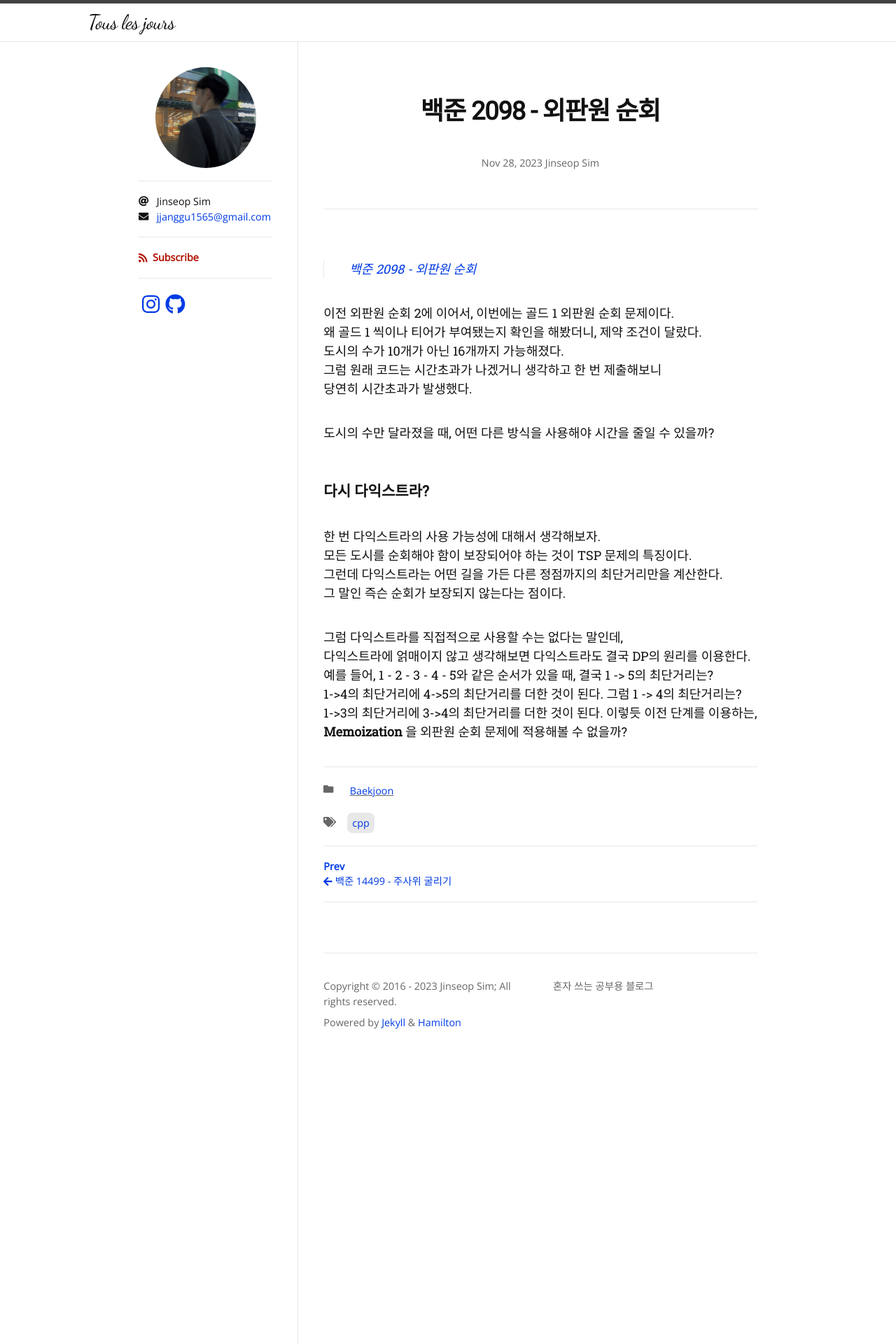
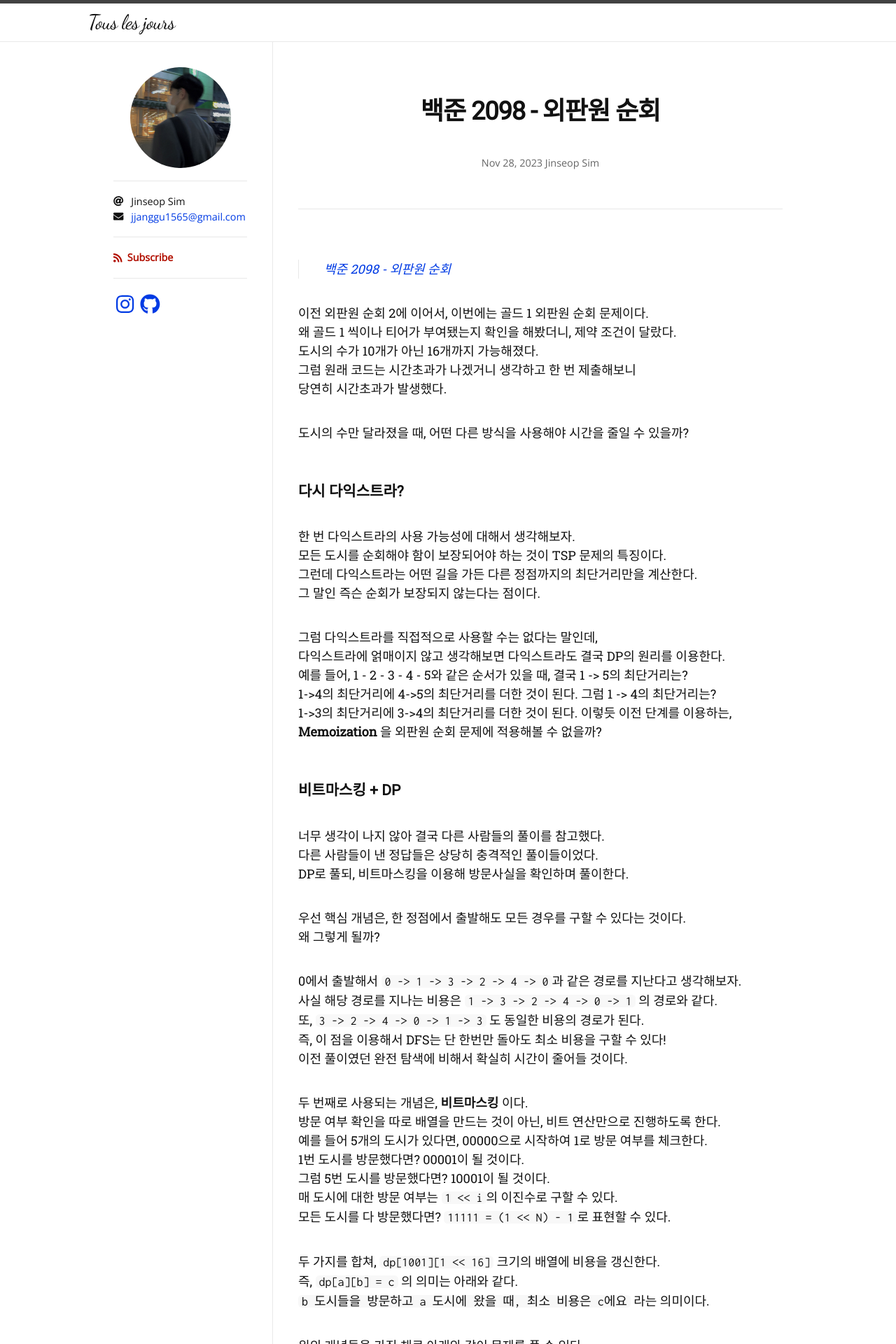
Before and after one commit to Jinseop-Sim/Jinseop-Sim.github.io, a Jekyll site: the page built from _posts/2023-11-28-bj-2098.md, in a window 1280 px wide. Shown: the top 1920 px of the page at 70% size. Built offline with Jekyll 4.4.1, drawn with Linux system fonts in a browser that asks for light colours; nearby versions of some CDN libraries; some web fonts are replaced; some of the changed text lies outside the part shown.

Commit message:
글 수정

````diff
--- a/_posts/2023-11-28-bj-2098.md
+++ b/_posts/2023-11-28-bj-2098.md
@@ -28,3 +28,78 @@
 1->4의 최단거리에 4->5의 최단거리를 더한 것이 된다. 그럼 1 -> 4의 최단거리는?
 1->3의 최단거리에 3->4의 최단거리를 더한 것이 된다. 이렇듯 이전 단계를 이용하는,
 __Memoization__ 을 외판원 순회 문제에 적용해볼 수 없을까?
+
+### 비트마스킹 + DP
+너무 생각이 나지 않아 결국 다른 사람들의 풀이를 참고했다.
+다른 사람들이 낸 정답들은 상당히 충격적인 풀이들이었다.
+DP로 풀되, 비트마스킹을 이용해 방문사실을 확인하며 풀이한다.
+
+우선 핵심 개념은, 한 정점에서 출발해도 모든 경우를 구할 수 있다는 것이다.
+왜 그렇게 될까?
+
+0에서 출발해서 ```0 -> 1 -> 3 -> 2 -> 4 -> 0```과 같은 경로를 지난다고 생각해보자.
+사실 해당 경로를 지나는 비용은 ```1 -> 3 -> 2 -> 4 -> 0 -> 1``` 의 경로와 같다.
+또, ``` 3 -> 2 -> 4 -> 0 -> 1 -> 3``` 도 동일한 비용의 경로가 된다.
+즉, 이 점을 이용해서 DFS는 단 한번만 돌아도 최소 비용을 구할 수 있다!
+이전 풀이였던 완전 탐색에 비해서 확실히 시간이 줄어들 것이다.
+
+두 번째로 사용되는 개념은, __비트마스킹__ 이다.
+방문 여부 확인을 따로 배열을 만드는 것이 아닌, 비트 연산만으로 진행하도록 한다.
+예를 들어 5개의 도시가 있다면, 00000으로 시작하여 1로 방문 여부를 체크한다.
+1번 도시를 방문했다면? 00001이 될 것이다.
+그럼 5번 도시를 방문했다면? 10001이 될 것이다.
+매 도시에 대한 방문 여부는 ```1 << i```의 이진수로 구할 수 있다.
+모든 도시를 다 방문했다면? ```11111 = (1 << N) - 1```로 표현할 수 있다.
+
+두 가지를 합쳐, ```dp[1001][1 << 16]``` 크기의 배열에 비용을 갱신한다.
+즉, ```dp[a][b] = c``` 의 의미는 아래와 같다.
+```b 도시들을 방문하고 a 도시에 왔을 때, 최소 비용은 c에요``` 라는 의미이다.
+
+위의 개념들을 가진 채로 아래와 같이 문제를 풀 수 있다.
+{% highlight cpp %}
+int num = 0, graph[16][16];
+int dp[16][1 << 16];
+int dfs(int curr, int visit) {
+    if (visit == (1 << num) - 1) {
+    // 모든 도시를 다 방문했다면?
+        if (graph[curr][0] == 0)
+            return INF;
+        // 출발지를 의미하는데, 출발지가 0이라면 갈 수 없는 곳이다.
+        // INF를 반환
+        return graph[curr][0];
+        // 출발지가 갈 수 있는 위치라면, 출발 지점까지의 비용 반환
+    }
+
+    if (dp[curr][visit] != -1)
+        return dp[curr][visit];
+    // -1로 처음에 초기화를 했었다.
+    // -1이 아니라는 것은, 이미 탐색한 상태라는 것!
+    // 해당 상태에서의 최소 비용을 반환한다.
+
+    dp[curr][visit] = INF;
+    // -1이라는 것은, 아직 탐색하지 않은 지점이라는 것
+    // 비용 갱신을 위해 INF로 갱신한다.
+
+    for (int i = 0; i < num; i++) {
+        if (graph[curr][i] != 0 && ((visit & (1 << i)) != (1 << i)))
+        // 탐색을 진행하는 경우는, 해당 도시로 가는 길이 있어야 한다.
+        // 또한 방문하지 않은 도시여야 하기 때문에 우측과 같은 비트 연산을 진행한다.
+        // visit & (1 << i)를 했을 때, 방문하지 않은 도시라면 0으로 바뀌게 된다.
+        // 따라서 1 << i와 형태가 반드시 달라질 것!
+            dp[curr][visit] = min(dp[curr][visit], graph[curr][i] + dfs(i, visit | 1 << i));
+        // 배열에는 방문한 도시 상태에 대하여, 현재 도시까지의 거리를 갱신한다.
+        // 재귀를 통해 도시를 모두 방문할 수 있도록 한다.
+        // i와 visit | 1 << i를 넘긴다는 말은, 다음 도시와 그 도시를 방문한 상태를 넘기는 것이다.
+    }
+
+    return dp[curr][visit];
+    // 모든 도시를 탐색한 뒤, 현재 상태에서의 비용을 반환한다.
+}
+{% endhighlight %}
+
+이런 문제처럼 아예 새로운 개념을 만나게 되면 굉장히 당황스럽다.
+사실 문제를 완전히 이해하고 푼 상태도 아니다. 풀이가 너무 어렵다.
+평범하게 생각하는 사람의 입장에서, 매우 생각해내기 힘든 풀이라고 생각한다.
+
+이럴 땐 나는 이 개념 관련 문제만 주루룩 풀어서 머리에 익히도록 한다.
+새 개념들을 알게될 때 마다 문제를 풀 수 있는 길이 하나씩 느는 거라고 생각한다.
````
